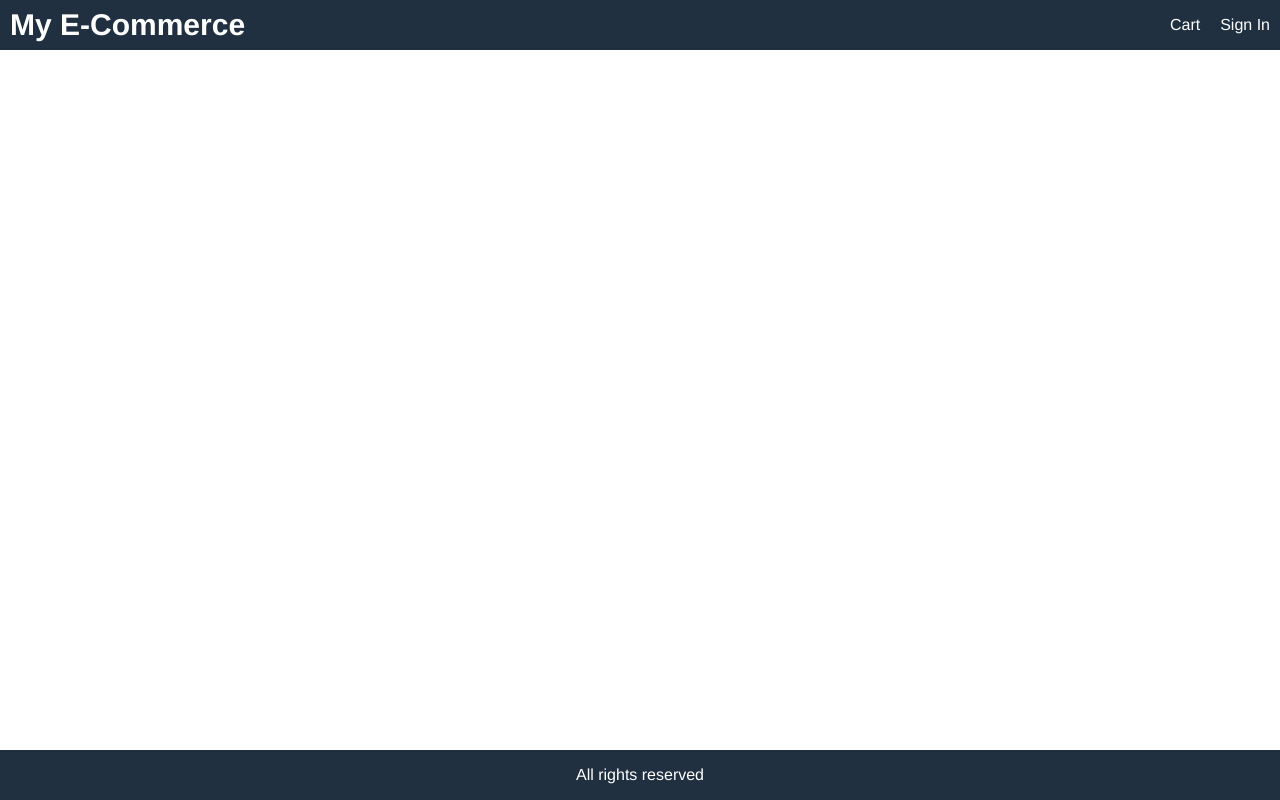
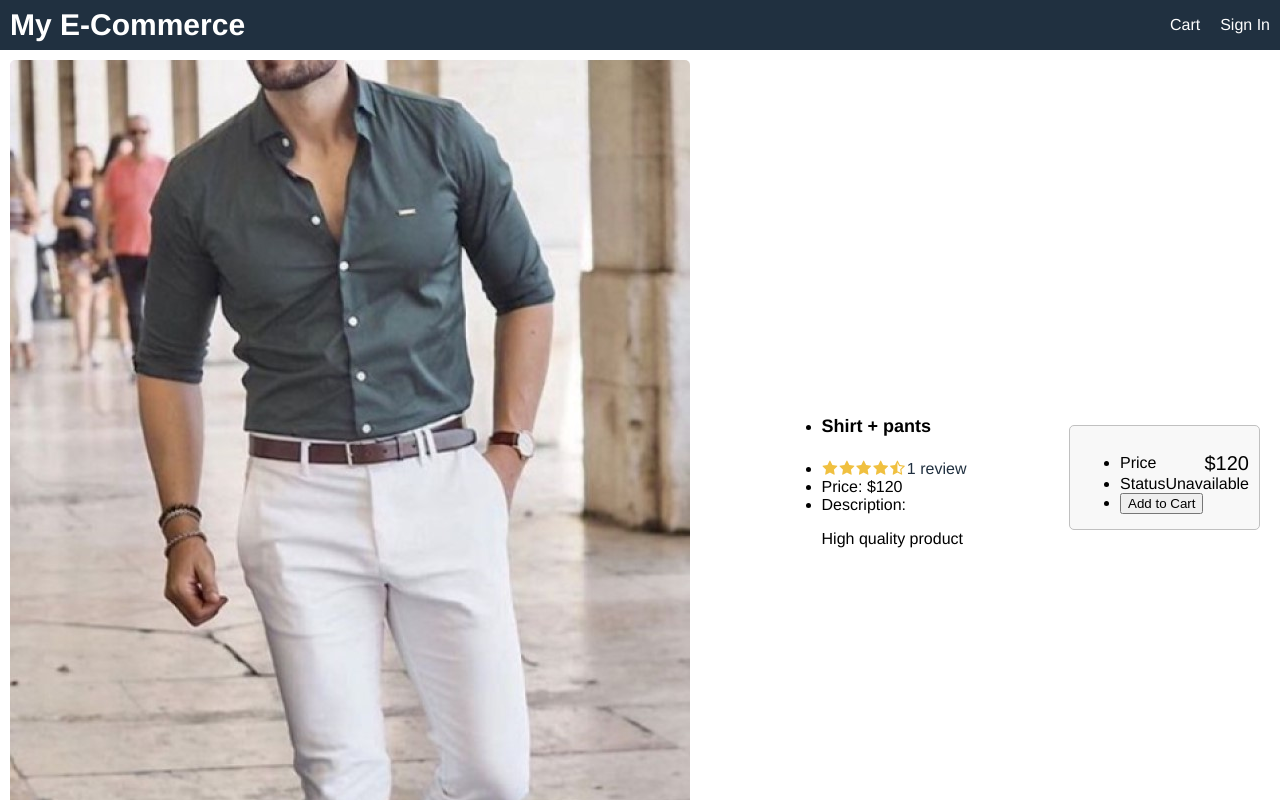
Before and after one commit to brunobarbagelata/myEcommerce-app, a React (Create React App) app in the folder frontend/: page /product/1 in a window 1280 px wide. Shown: the top 800 px of the page. Built offline with nearby package versions, Linux system fonts and the light colour scheme.

Commit message:
ProductScreen.js

```diff
--- a/frontend/src/components/Product.js
+++ b/frontend/src/components/Product.js
@@ -1,17 +1,18 @@
 import React from "react";
 import Rating from "./Rating";
+import { Link } from "react-router-dom";
 
 function Product(props) {
   const { product } = props;
   return (
     <div key={product._id} className="card">
-      <a href={`/product/${product._id}`}>
+      <Link to={`/product/${product._id}`}>
         <img className="medium" src={product.image} alt={product.name} />
-      </a>
+      </Link>
       <div className="card-body">
-        <a href={`/product/${product._id}`}>
+        <Link to={`/product/${product._id}`}>
           <h2>{product.name}</h2>
-        </a>
+        </Link>
         <Rating rating={product.rating} numReviews={product.numReviews} />
         <div className="price">${product.price}</div>
       </div>
--- a/frontend/src/components/ProductScreen.js
+++ b/frontend/src/components/ProductScreen.js
@@ -1,12 +1,60 @@
 import React from "react";
+import data from "../data";
+import Rating from "./Rating";
 
 function ProductScreen(props) {
+  console.log(props);
+  const product = data.products.find((x) => x._id === "1");
+  if (!product) {
+    return <div>Product Not Found</div>;
+  }
   return (
     <div>
       <div className="row">
-        <div className="col-2"></div>
-        <div className="col-1"></div>
-        <div className="col-1"></div>
+        <div className="col-2">
+          <img className="large" src={product.image} alt={product.name} />
+        </div>
+        <div className="col-1">
+          <ul>
+            <li>
+              <h1>{product.name}</h1>
+            </li>
+            <li>
+              <Rating rating={product.rating} numReviews={product.numReviews} />
+            </li>
+            <li>Price: ${product.price}</li>
+            <li>
+              Description: <p>{product.description}</p>
+            </li>
+          </ul>
+        </div>
+        <div className="col-1">
+          <div className="card card-body">
+            <ul>
+              <li>
+                <div className="row">
+                  <div>Price</div>
+                  <div className="price">${product.price}</div>
+                </div>
+              </li>
+              <li>
+                <div className="row">
+                  <div>Status</div>
+                  <div>
+                    {product.countInStock > 0 ? (
+                      <span className="success">In Stock</span>
+                    ) : (
+                      <span className="error">Unavailable</span>
+                    )}
+                  </div>
+                </div>
+              </li>
+              <li>
+                <button className="primary block">Add to Cart</button>
+              </li>
+            </ul>
+          </div>
+        </div>
       </div>
     </div>
   );
```
